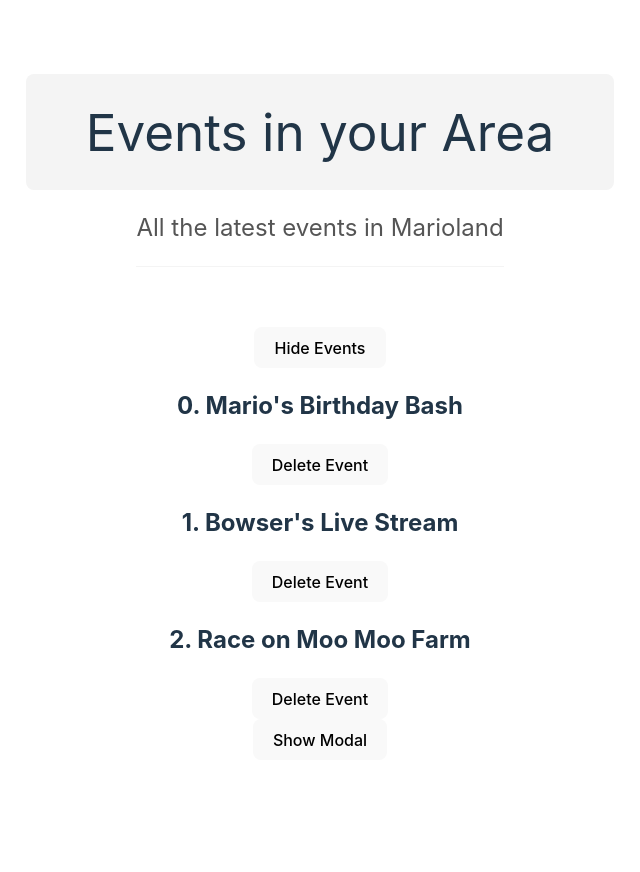
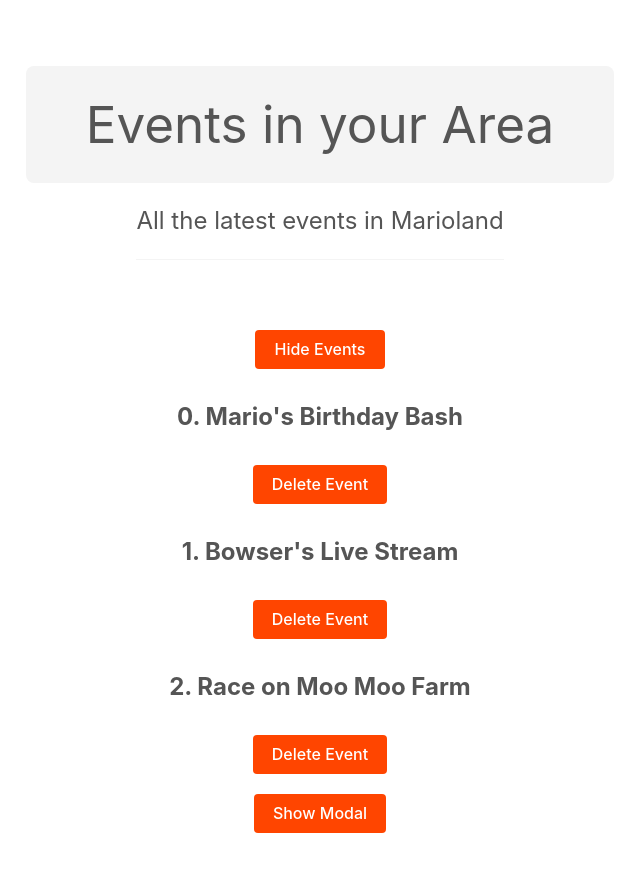
Before and after one commit to em-torres/course-build-web-apps-with-react-and-firebase, a React (Vite) app: page / in a window 1280 px wide. Shown: the top 872 px of the page, without its empty margins (320-960 px from the left). Before the commit the page ends 800 px from the top, so only its background shows below. Built offline with nearby package versions, Linux system fonts and the light colour scheme.

Commit message:
T-15: Adding additional CSS Styling

```diff
--- a/src/index.css
+++ b/src/index.css
@@ -37,15 +37,17 @@ h1 {
 }
 
 button {
-  border-radius: 8px;
-  border: 1px solid transparent;
+  border-radius: 4px;
+  border: 0 solid transparent;
   padding: 0.6em 1.2em;
   font-size: 1em;
   font-weight: 500;
   font-family: inherit;
-  background-color: #1a1a1a;
+  background: #ff4500;
+  color: #fff;
   cursor: pointer;
   transition: border-color 0.25s;
+  margin: 10px auto;
 }
 button:hover {
   border-color: #646cff;
@@ -53,6 +55,9 @@ button:hover {
 button:focus,
 button:focus-visible {
   outline: 4px auto -webkit-focus-ring-color;
+}
+p, h1, h2 {
+  color: #555;
 }
 
 @media (prefers-color-scheme: light) {
@@ -64,6 +69,6 @@ button:focus-visible {
     color: #747bff;
   }
   button {
-    background-color: #f9f9f9;
+    /*background-color: #f9f9f9;*/
   }
 }
--- a/src/main.tsx
+++ b/src/main.tsx
@@ -5,6 +5,6 @@ import App from "./App.tsx";
 
 ReactDOM.createRoot(document.getElementById('root')!).render(
     <React.StrictMode>
-            <App></App>
+        <App></App>
     </React.StrictMode>,
 )
```
